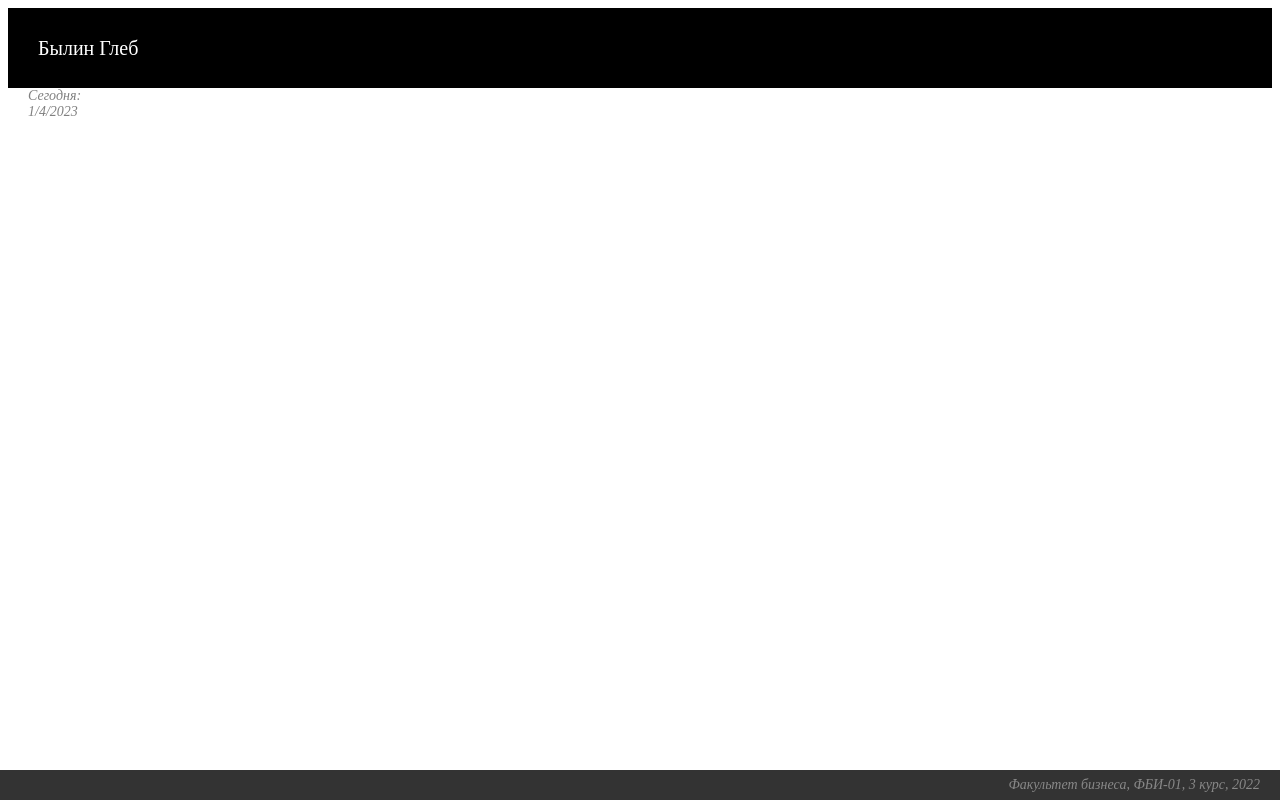
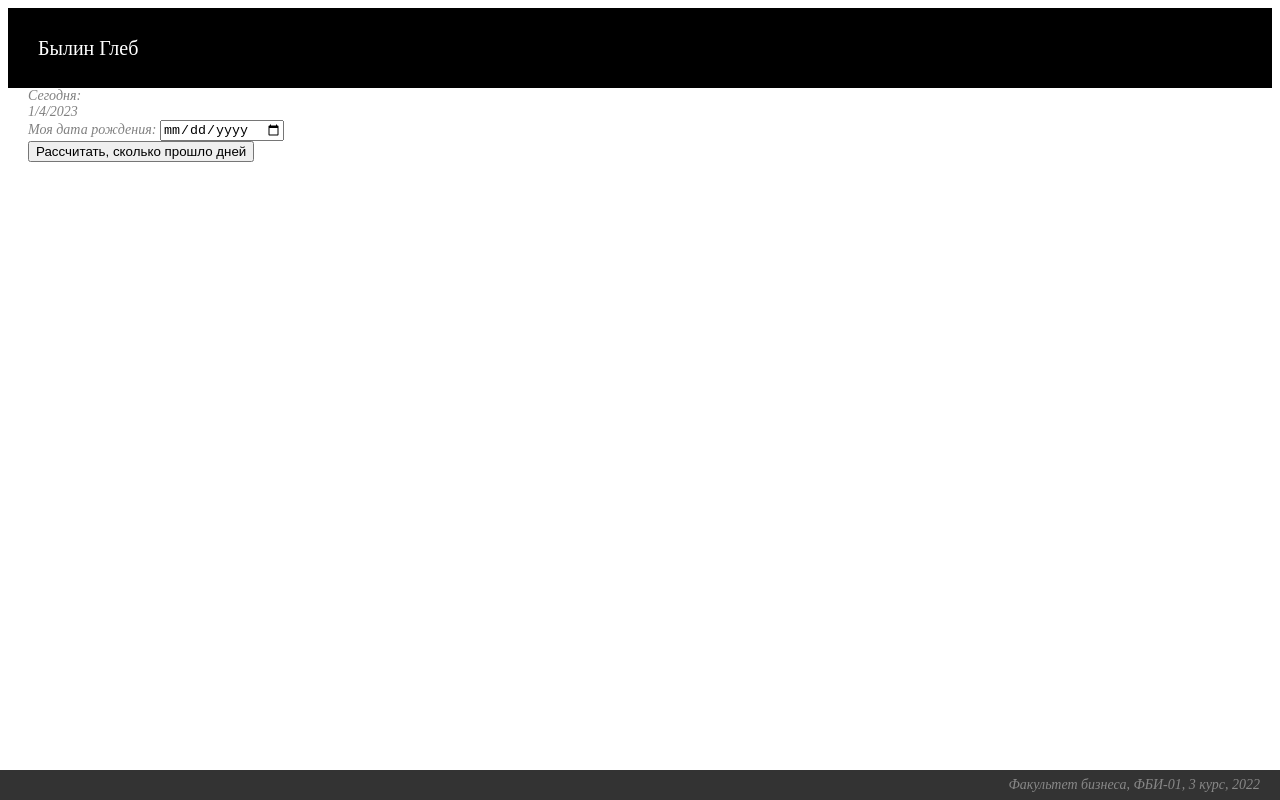
Before and after one commit to Lydik2002/Betboom, a plain HTML site: page lab8.html in a window 1280 px wide. Drawn offline with Linux system fonts and the light colour scheme.

Commit message:
Количество дней с даты рождения

```diff
--- a/lab8.html
+++ b/lab8.html
@@ -13,7 +13,15 @@
 
         <div class="content">
             Сегодня:
-            <div id="today">
+            <div id="today"></div>
+            <div>
+                Моя дата рождения: <input type="date">
+            </div>
+            <div>
+                <button onclick="showDaysCount()">Рассчитать, сколько прошло дней</button>
+            </div>
+            <div id="result"></div>
+        </div>
             </div>
         <div class="footer">
             Факультет бизнеса, ФБИ-01, 3 курс, 2022
--- a/lab8.js
+++ b/lab8.js
@@ -3,5 +3,14 @@ function snowDate(params) {
     let today = new Date();
     out.innerHTML = today.toLocaleDateString();
 }
+function showDaysCount(params) {
+    let today = new Date();
+    let inputDate = document.querySelector('input[type=date]');
+    let birthday = new Date(inputDate.value);
+    let daysCount = (today - birthday)/1000/60/60/24;
+    let result = document.getElementById('result');
+    daysCount = Math.ceil(daysCount); // округляяем в меньшую сторону
+    result.innerHTML = 'С даты рождения прошло дней: ' + daysCount;
+}
 
 window.addEventListener('load', snowDate);
```
